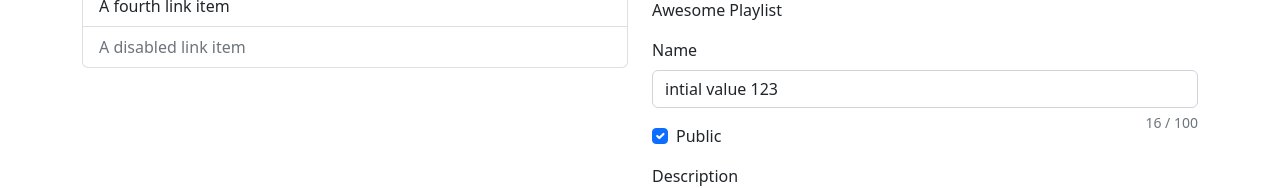
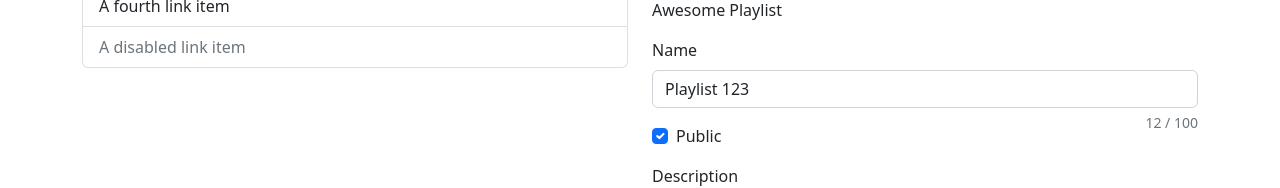
Before and after one commit to ev45ive/sages-react-open-grudzien, a React (Create React App) app: page / in a window 1280 px wide. Shown: the part 223-411 px from the top of the page. Built offline with nearby package versions, Linux system fonts and the light colour scheme.

Commit message:
Exercise: add useState for 'name'/'public'/'description' with initial mock

```diff
--- a/src/playlists/components/PlaylistEditor.tsx
+++ b/src/playlists/components/PlaylistEditor.tsx
@@ -11,11 +11,12 @@ const PlaylistEditor = (props: Props) => {
     description: "Awesome Playlist",
   };
 
-  const [value, setValue] = useState("intial value 123");
+  // const [value, setValue] = useState("intial value 123");
+  const [playlistName, setPlaylistName] = useState(playlist.name);
 
-  const handleNameChange = (event: React.ChangeEvent<HTMLInputElement>) => {
-    setValue(event.currentTarget.value);
-  };
+  // const handleNameChange = (event: React.ChangeEvent<HTMLInputElement>) => {
+  //   setValue(event.currentTarget.value);
+  // };
   console.log("render");
 
   return (
@@ -29,10 +30,10 @@ const PlaylistEditor = (props: Props) => {
             type="text"
             className="form-control"
             id="playlist_name"
-            value={value}
-            onChange={handleNameChange}
+            value={playlistName}
+            onChange={(event) => setPlaylistName(event.currentTarget.value)}
           />
-          <div className="form-text float-end">{value.length} / 100</div>
+          <div className="form-text float-end">{playlistName.length} / 100</div>
         </div>
 
         <div className="mb-3 form-check">
--- a/src/playlists/containers/PlaylistsView.tsx
+++ b/src/playlists/containers/PlaylistsView.tsx
@@ -16,12 +16,10 @@ const PlaylistsView = (props: Props) => {
   };
 
   return (
-
     <div>
       {/* .row>.col*2 */}
       <div className="row">
         <div className="col">
-      {/* <<< Tutaj Jestem */ }
           <PlaylistList />
         </div>
         <div className="col">
```
